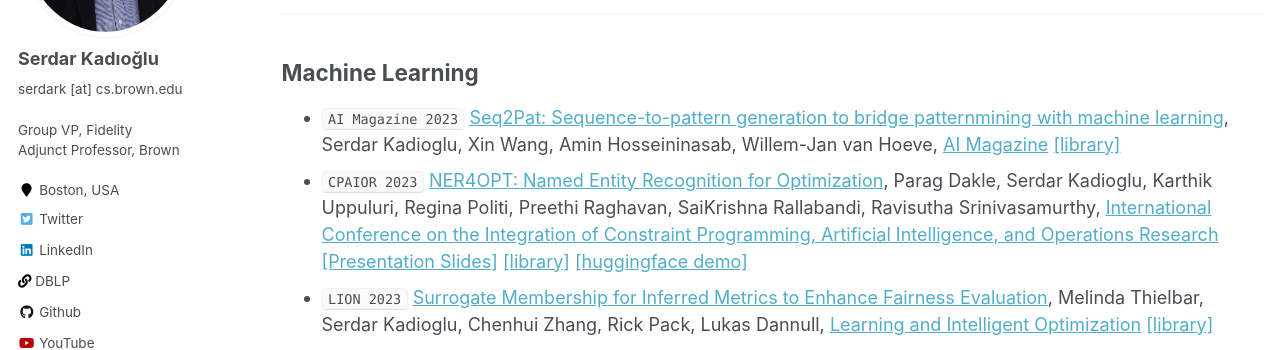
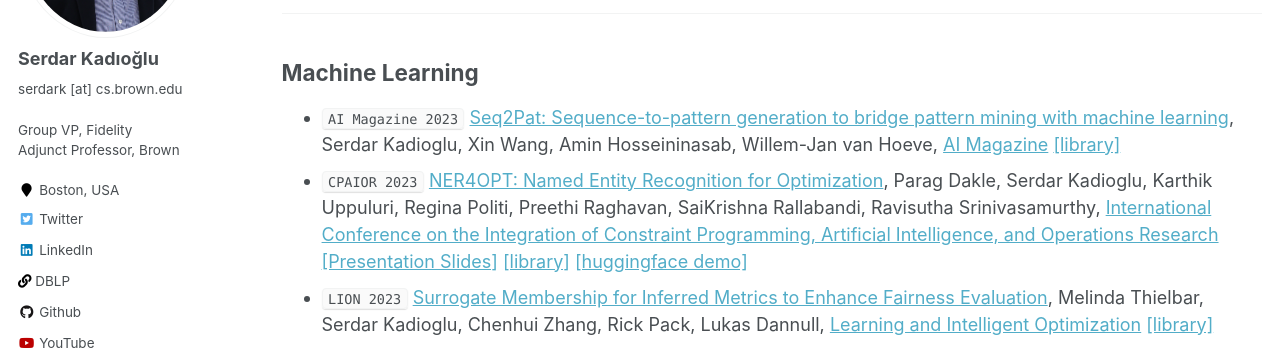
Before and after one commit to skadio/skadio.github.io, a Jekyll site: the page built from _pages/publications.md, in a window 1280 px wide and 900 px high. Shown: the part 275-625 px from the top of the window. Built offline with Jekyll 4.4.1, drawn with Linux system fonts in a browser that asks for light colours.

Commit message:
Update publications.md

```diff
--- a/_pages/publications.md
+++ b/_pages/publications.md
@@ -18,7 +18,7 @@ author_profile: true
 ---
 
 ## Machine Learning
-* `AI Magazine 2023` [Seq2Pat: Sequence-to-pattern generation to bridge patternmining with machine learning](https://onlinelibrary.wiley.com/doi/epdf/10.1002/aaai.12081), Serdar Kadioglu, Xin Wang, Amin Hosseininasab, Willem-Jan van Hoeve, [AI Magazine](https://onlinelibrary.wiley.com/toc/23719621/2023/44/1) [[library]](https://github.com/fidelity/seq2pat)
+* `AI Magazine 2023` [Seq2Pat: Sequence-to-pattern generation to bridge pattern mining with machine learning](https://onlinelibrary.wiley.com/doi/epdf/10.1002/aaai.12081), Serdar Kadioglu, Xin Wang, Amin Hosseininasab, Willem-Jan van Hoeve, [AI Magazine](https://onlinelibrary.wiley.com/toc/23719621/2023/44/1) [[library]](https://github.com/fidelity/seq2pat)
 * `CPAIOR 2023` [NER4OPT: Named Entity Recognition for Optimization](https://sites.google.com/view/cpaior2023), Parag Dakle, Serdar Kadioglu, Karthik Uppuluri, Regina Politi, Preethi Raghavan, SaiKrishna Rallabandi, Ravisutha Srinivasamurthy, [International Conference on the Integration of Constraint Programming, Artificial Intelligence, and Operations Research](https://sites.google.com/view/cpaior2023) [[Presentation Slides]](https://nbviewer.org/github/skadio/skadio.github.io/blob/master/files/Kadioglu_CPAIOR_2023.pdf) [[library]](https://github.com/skadio/ner4opt) [[huggingface demo]](https://huggingface.co/spaces/skadio/Ner4Opt)
 * `LION 2023` [Surrogate Membership for Inferred Metrics to Enhance Fairness Evaluation](https://lion17.org/), Melinda Thielbar, Serdar Kadioglu, Chenhui Zhang, Rick Pack, Lukas Dannull, [Learning and Intelligent Optimization](https://lion17.org/) [[library]](https://github.com/fidelity/jurity)
 * `AAAI 2023` [Bridging Constraint-based Sequential Pattern Mining
```
